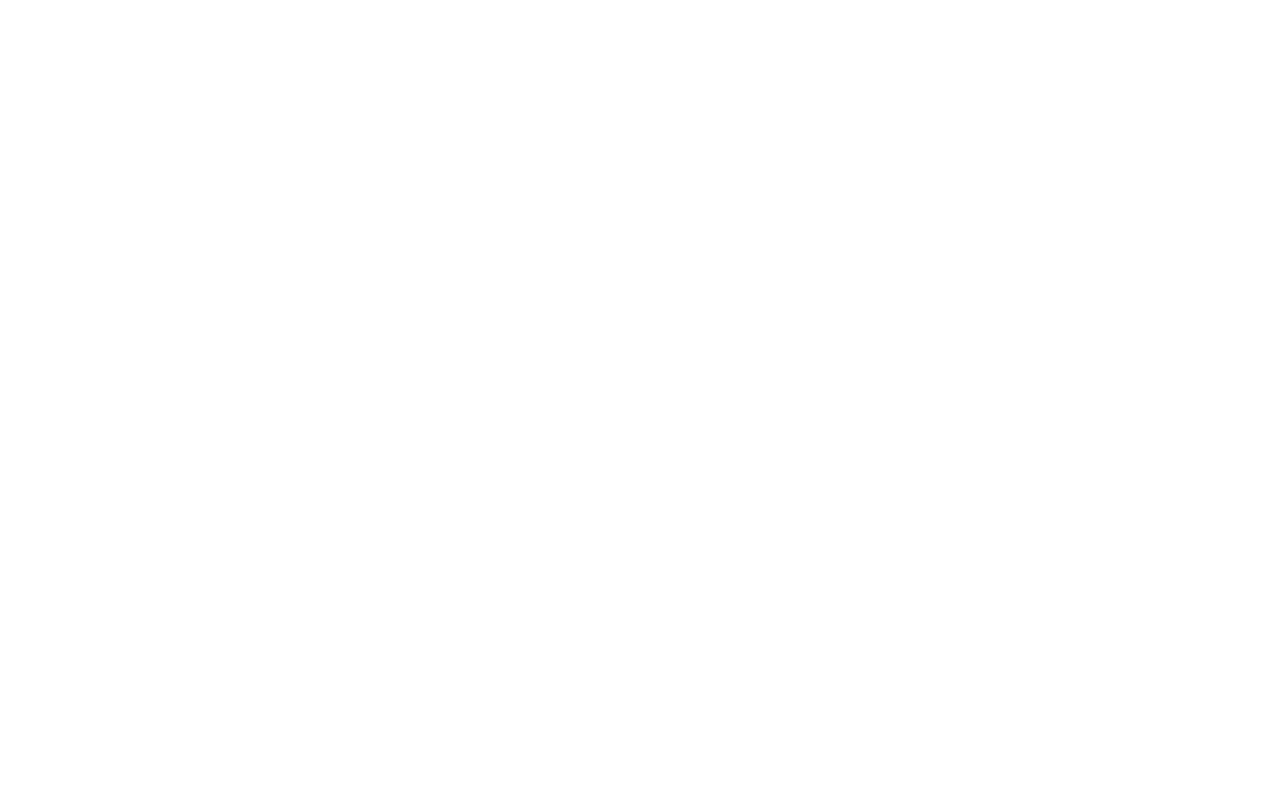
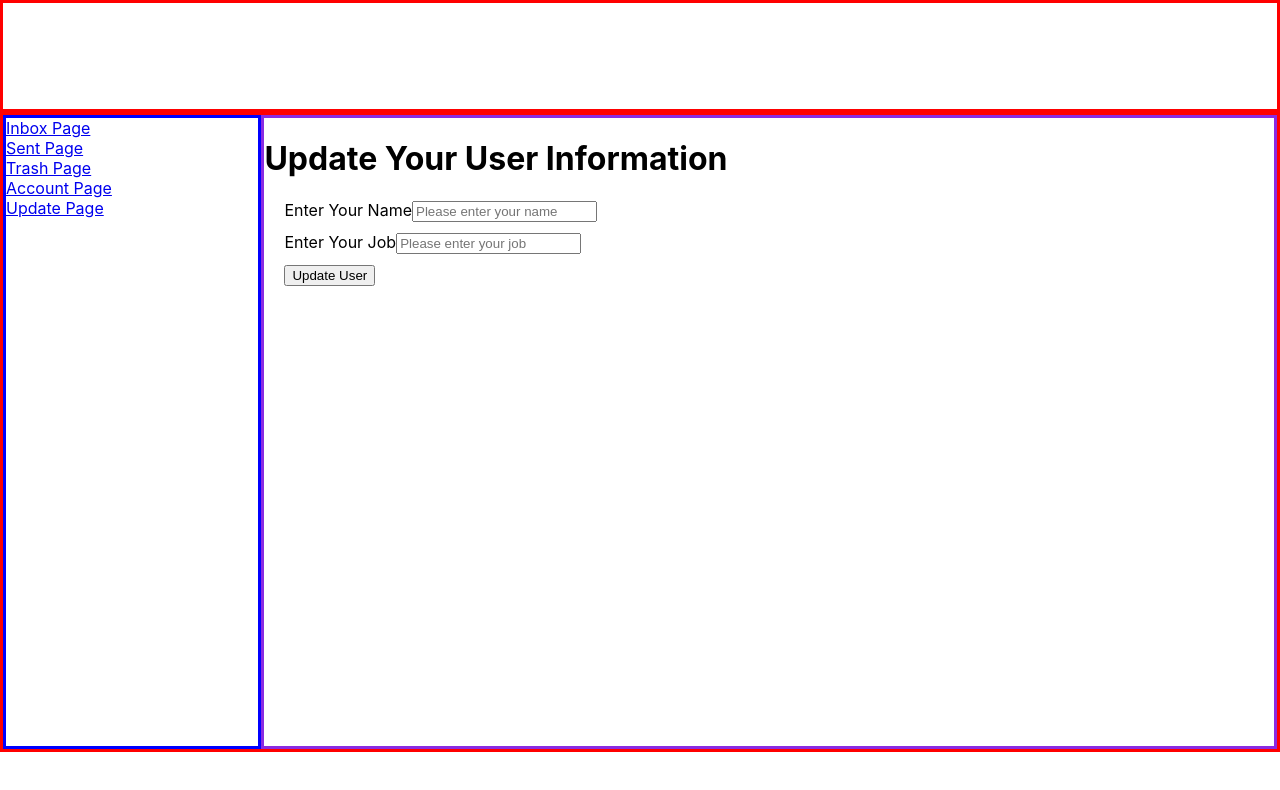
Before and after one commit to Muthusakthivel/Fita-React-22, a React (Create React App) app: page /mail/update in a window 1280 px wide. Before the commit this address had no page. Shown: the top 790 px of the page. Built offline with nearby package versions, Linux system fonts and the light colour scheme.

Commit message:
Put & Delete

```diff
--- a/src/App.js
+++ b/src/App.js
@@ -11,7 +11,9 @@ import InboxPage from './pages/inbox';
 import SentPage from './pages/sent';
 import TrashPage from './pages/trash';
 import User from './pages/user';
+import UpdateUser from './pages/update-users';
 import AccountCreatePage from './pages/account-create';
+import SimpleForm from './components/simple-form';
 
 // ES6
 const App = () => {
@@ -27,9 +29,11 @@ const App = () => {
         <Route path='sent' element={<SentPage/>}></Route>
         <Route path='trash' element={<TrashPage/>}></Route>
         <Route path='account' element={<AccountCreatePage />}></Route>
+        <Route path='update' element={<UpdateUser />}></Route>
       </Route>
       <Route path='register' element={<RegisterPage/>}></Route>
       <Route path='user' element={<User/>}></Route>
+      <Route path='simpleform' element={<SimpleForm/>}></Route>
     </Routes>
     </BrowserRouter>
   )
--- /dev/null
+++ b/src/components/simple-form.js
@@ -0,0 +1,39 @@
+import React, {useState} from "react";
+
+const SimpleForm = () => {
+
+    const [loginForm, setLoginForm] = useState(
+        {
+            email : '',
+            password : ''
+        }
+    );
+
+    const handleInput = (event) => {
+        setLoginForm({...loginForm, [event.target.name] : event.target.value});
+        console.log(event.target.value);
+    }
+    const submitUser = () => {
+        console.log(loginForm);
+    }
+    return(
+        <div>
+            <h2>Simple Form</h2>
+            <div className="space">
+            <label className="label">Enter Your Email ID</label>
+            <input type='email' placeholder='Enter your email' name="email" id="username"  onChange={handleInput} />
+        </div>
+        <div className="space">
+            <label className="label">Enter Your Password</label>
+            <input type={"password"}  placeholder='Enter your Password'id="password" name="password" onChange={handleInput}/>
+            </div>
+            <div className="space">
+            <button onClick={() => submitUser()}>Submit Form</button>
+        </div>
+        </div>
+
+    )
+
+}
+
+export default SimpleForm;
--- a/src/pages/mail.js
+++ b/src/pages/mail.js
@@ -14,6 +14,8 @@ const MailPage = () => {
           <NavLink to="/mail/trash">Trash Page</NavLink>
           <br />
             <NavLink to="/mail/account">Account Page</NavLink>
+            <br />
+            <NavLink to="/mail/update">Update Page</NavLink>
         </div>
         <div className="content">
           <Outlet></Outlet>
--- /dev/null
+++ b/src/pages/update-users.js
@@ -0,0 +1,44 @@
+import React, {useState} from "react";
+import axios from "axios";
+
+const UpdateUser = () => {
+
+    let [account, setAccount] = useState({
+       name : "",
+       job : ""
+    });
+    const updateAccount = () => {
+       console.log(account);
+       const url = "https://reqres.in/api/users/2";
+
+       axios.put(url, account)
+       .then((response) => {
+        let serverData = response.data;
+        console.log(serverData);
+        alert("User Profile updated successfully")
+       })
+       .catch((error) => {
+        console.log(error);
+       })
+    }
+    const handleInput = (event) => {
+        setAccount({...account, [event.target.id] : event.target.value});
+    }
+    return(
+        <div>
+            <h1>Update Your User Information</h1>
+            <div className='space'>
+            <label className='label'>Enter Your Name</label>
+            <input type="text" placeholder='Please enter your name' id="name" onChange={handleInput} />
+        </div>
+        <div className='space'>
+            <label className='label'>Enter Your Job</label>
+            <input  placeholder='Please enter your job' type="text" id="job" onChange={handleInput}/>
+        </div>
+        <div className='space'>
+            <button onClick={() => updateAccount()}>Update User</button>
+        </div>
+        </div>
+    )
+}
+export default UpdateUser;
--- a/src/pages/user.js
+++ b/src/pages/user.js
@@ -23,6 +23,20 @@ const User = () => {
             alert(error.message)
         })
     }
+    const deleteUser = (user) => {
+        console.log(user.id)
+
+        const url = "https://reqres.in/api/users/" + user.id
+
+        axios.delete(url)
+        .then((response) => {
+            console.log(response)
+            alert("Successfully Profile Has been deleted")
+        })
+        .catch((error) => {
+            console.log(error.message);
+        })
+    }
   return (
     <div>
         <h1>List of Users</h1>
@@ -35,6 +49,7 @@ const User = () => {
                         <th>Name</th>
                         <th>Email ID</th>
                         <th>Profile Pic</th>
+                        <th>Delete</th>
                     </tr>
                 </thead>
                 <tbody>
@@ -48,6 +63,9 @@ const User = () => {
                                     {/* <td>{value.avatar}</td> */}
                                     <td>
                                         <img src={value.avatar} alt="profile"/>
+                                    </td>
+                                    <td>
+                                        <img src={require('../images/delete.png')} alt="profile" style={{"width" : "25px", "cursor" : "pointer"}} onClick={() => deleteUser(value)}/>
                                     </td>
                                 </tr>
                             )
```
